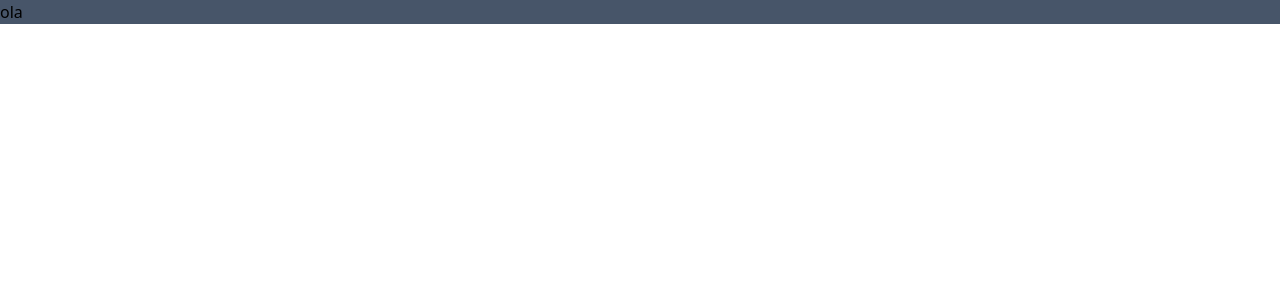
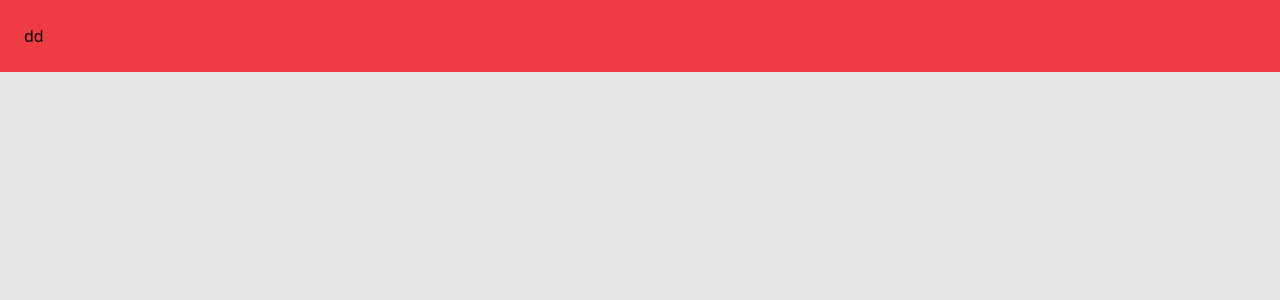
Before and after one commit to NatanMoura085/shopping-cart-challenge, a React (Vite) app: page / in a window 1280 px wide. Shown: the top 300 px of the page. Built offline with nearby package versions, Linux system fonts and the light colour scheme.

Commit message:
feat: add routes

```diff
--- a/package.json
+++ b/package.json
@@ -10,6 +10,7 @@
     "preview": "vite preview"
   },
   "dependencies": {
+    "@graywolfai/react-heroicons": "^2.0.1",
     "react": "^18.2.0",
     "react-dom": "^18.2.0",
     "react-router-dom": "^6.14.2"
--- a/src/App.jsx
+++ b/src/App.jsx
@@ -1,3 +1,10 @@
+import Ways from "./routes";
+
 export default function App() {
-  return <div className="bg-slate-600">ola</div>;
+  return (
+    <div className="bg-[#e5e6e6] h-screen">
+
+      <Ways />
+    </div>
+  );
 }
--- /dev/null
+++ b/src/components/Header.jsx
@@ -0,0 +1,8 @@
+export default function Header(){
+
+    return(
+        <header className="bg-[#ef3c44] p-6">
+dd
+        </header>
+    )
+}
--- /dev/null
+++ b/src/pages/PageCheckout/index.jsx
@@ -0,0 +1,6 @@
+export default function PageCheckout(){
+
+    return(
+        <>d</>
+    )
+}
--- /dev/null
+++ b/src/pages/PageHome/index.jsx
@@ -0,0 +1,9 @@
+import Header from "../../components/Header";
+
+export default function PageHome() {
+  return (
+    <main className="">
+      <Header />
+    </main>
+  );
+}
--- /dev/null
+++ b/src/routes/index.jsx
@@ -0,0 +1,13 @@
+import { BrowserRouter, Routes, Route } from "react-router-dom";
+import PageHome from "../pages/PageHome";
+import PageCheckout from "../pages/PageCheckout";
+export default function Ways() {
+  return (
+    <BrowserRouter>
+      <Routes>
+        <Route index element={<PageHome />} />
+        <Route path="/checkout" element={<PageCheckout />} />
+      </Routes>
+    </BrowserRouter>
+  );
+}
```
Also changed, not shown: 1 other file (tests, documents, lock files or other folders).
